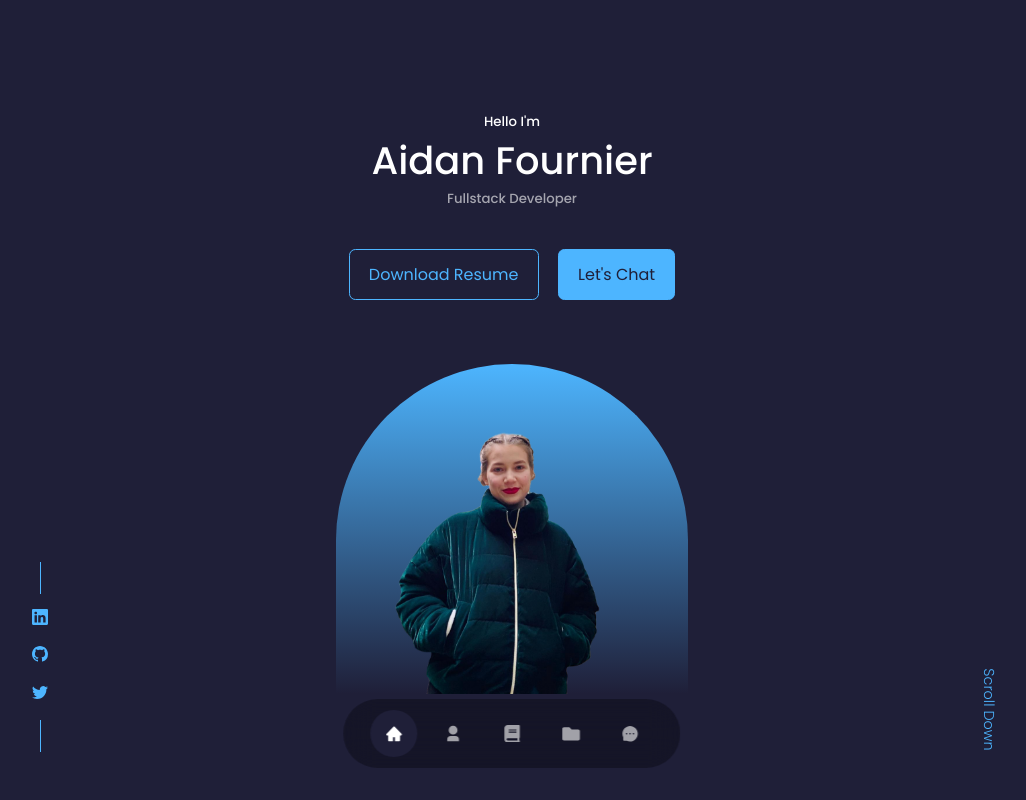
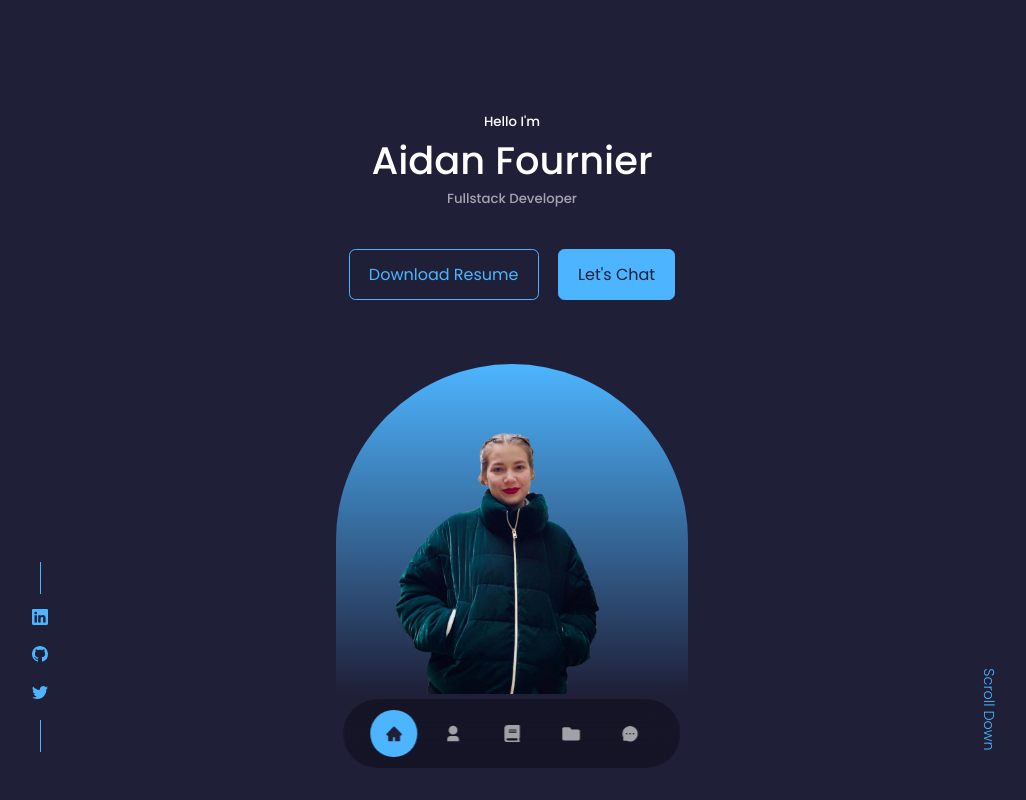
Before and after one commit to AidanFournier/react-portfolio-site, a React (Create React App) app: page / in a window 1280 px wide. Shown: the top 800 px of the page, without its empty margins (128-1154 px from the left). Built offline with nearby package versions, Linux system fonts and the light colour scheme.

Commit message:
Changed color of active tab

```diff
--- a/src/stylesheets/components/nav.scss
+++ b/src/stylesheets/components/nav.scss
@@ -23,8 +23,8 @@ nav {
             background: rgba(0, 0, 0, 0.3);
         }
         &.active {
-            background: $color-bg;
-            color: $color-white;
+            background: $color-primary;
+            color: $color-bg;
         }
     }
 }
```
